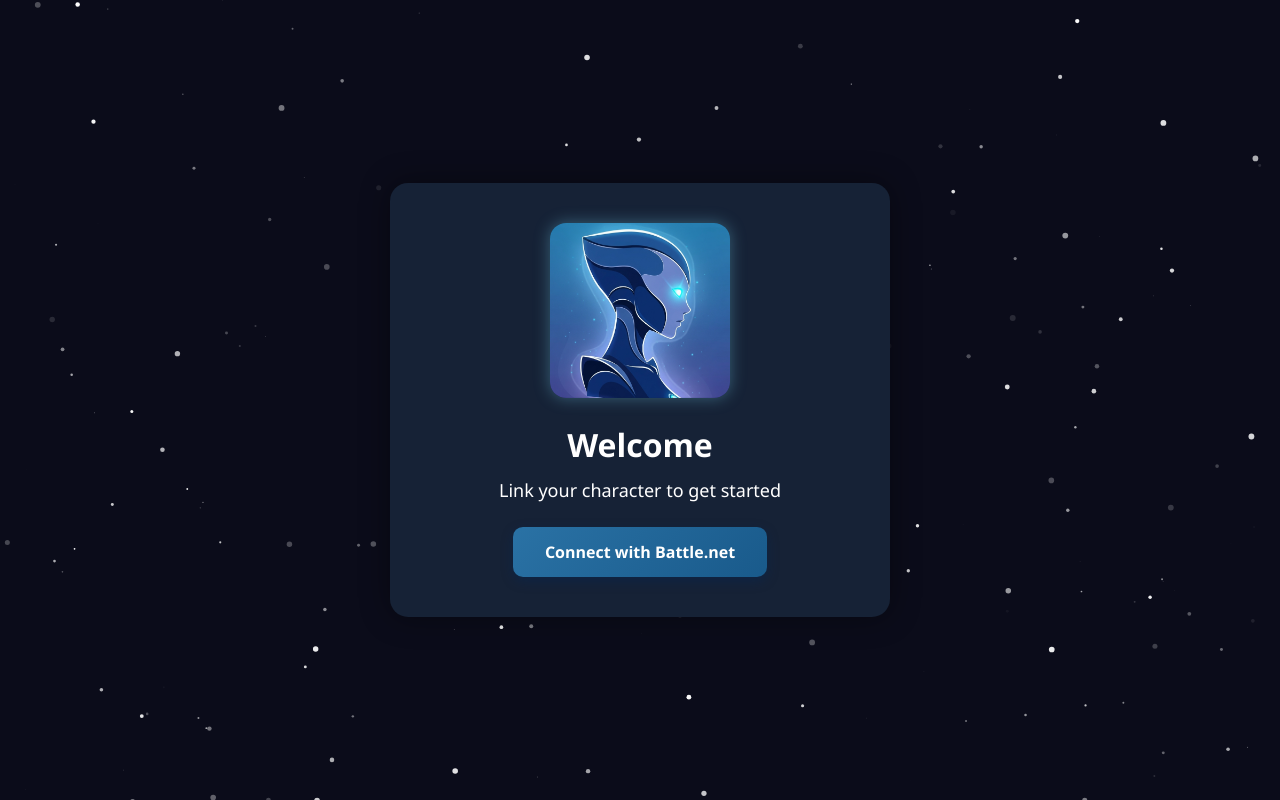
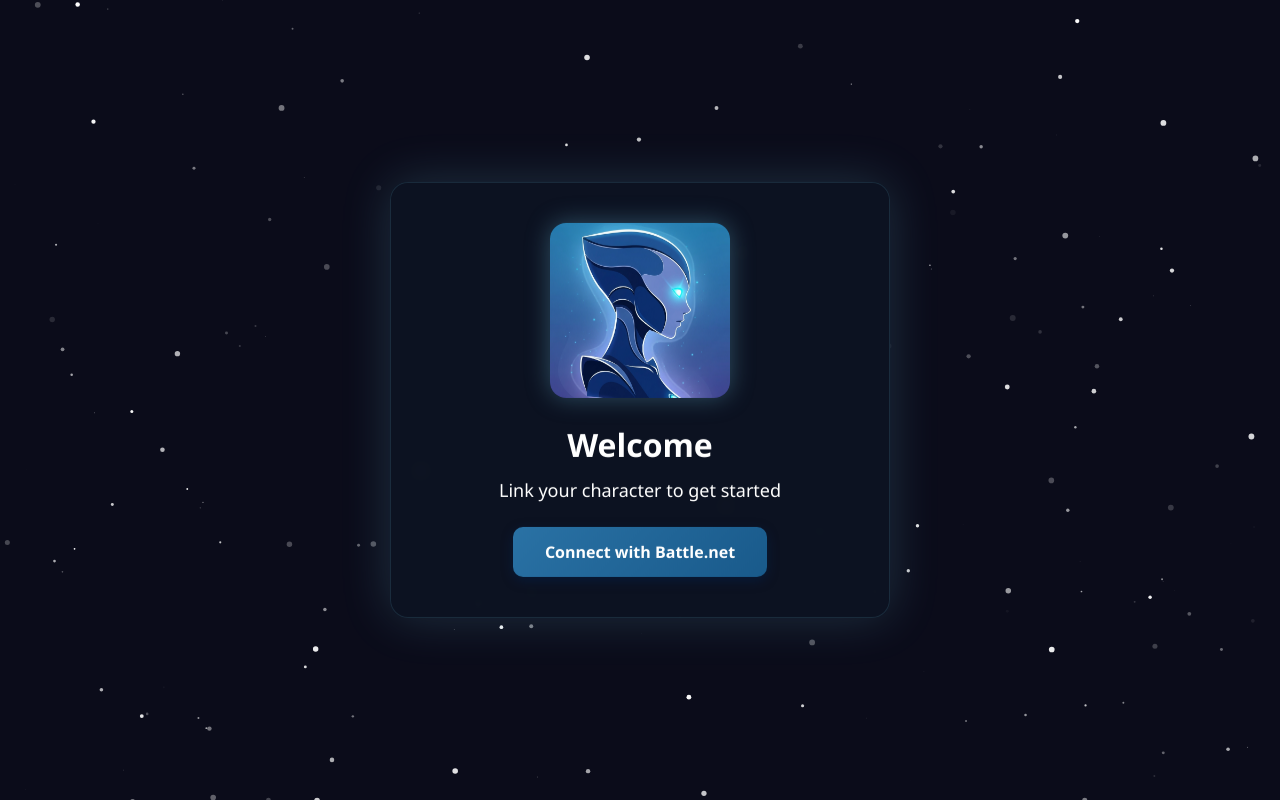
Before and after one commit to innatenate/flaskapp, a Flask app: page / in a window 1280 px wide. Run offline with Flask 3, Linux system fonts and the light colour scheme.

Commit message:
Coloring

```diff
--- a/static/style.css
+++ b/static/style.css
@@ -1,4 +1,4 @@
-/* Reset + base */
+/* Reset & base layout */
 * {
     margin: 0;
     padding: 0;
@@ -23,13 +23,15 @@ html, body {
     z-index: 0;
 }
 
-/* Content container */
+/* Centered content box with dark glowing theme */
 .content-box {
     position: absolute;
     top: 50%;
     left: 50%;
     transform: translate(-50%, -50%);
-    background-color: #162236;
+    background: rgba(13, 20, 34, 0.95);
+    border: 1px solid rgba(111, 195, 223, 0.15);
+    backdrop-filter: blur(8px);
     color: white;
     z-index: 1;
     padding: 40px 30px;
@@ -37,7 +39,7 @@ html, body {
     text-align: center;
     width: 90%;
     max-width: 500px;
-    box-shadow: 0 0 30px rgba(0, 0, 0, 0.4);
+    box-shadow: 0 0 50px rgba(111, 195, 223, 0.2);
 }
 
 /* Bot image styling */
@@ -46,10 +48,10 @@ html, body {
     height: auto;
     border-radius: 16px;
     margin-bottom: 20px;
-    box-shadow: 0 0 16px rgba(111, 195, 223, 0.4);
+    box-shadow: 0 0 25px rgba(111, 195, 223, 0.35);
 }
 
-/* Header & paragraph */
+/* Header and paragraph styles */
 h1 {
     font-size: 32px;
     margin-bottom: 12px;
@@ -60,7 +62,7 @@ p {
     margin-bottom: 25px;
 }
 
-/* Connect button */
+/* Styled connect button */
 .btn {
     background: linear-gradient(135deg, #2a72a5, #195a8b);
     color: white;
```
